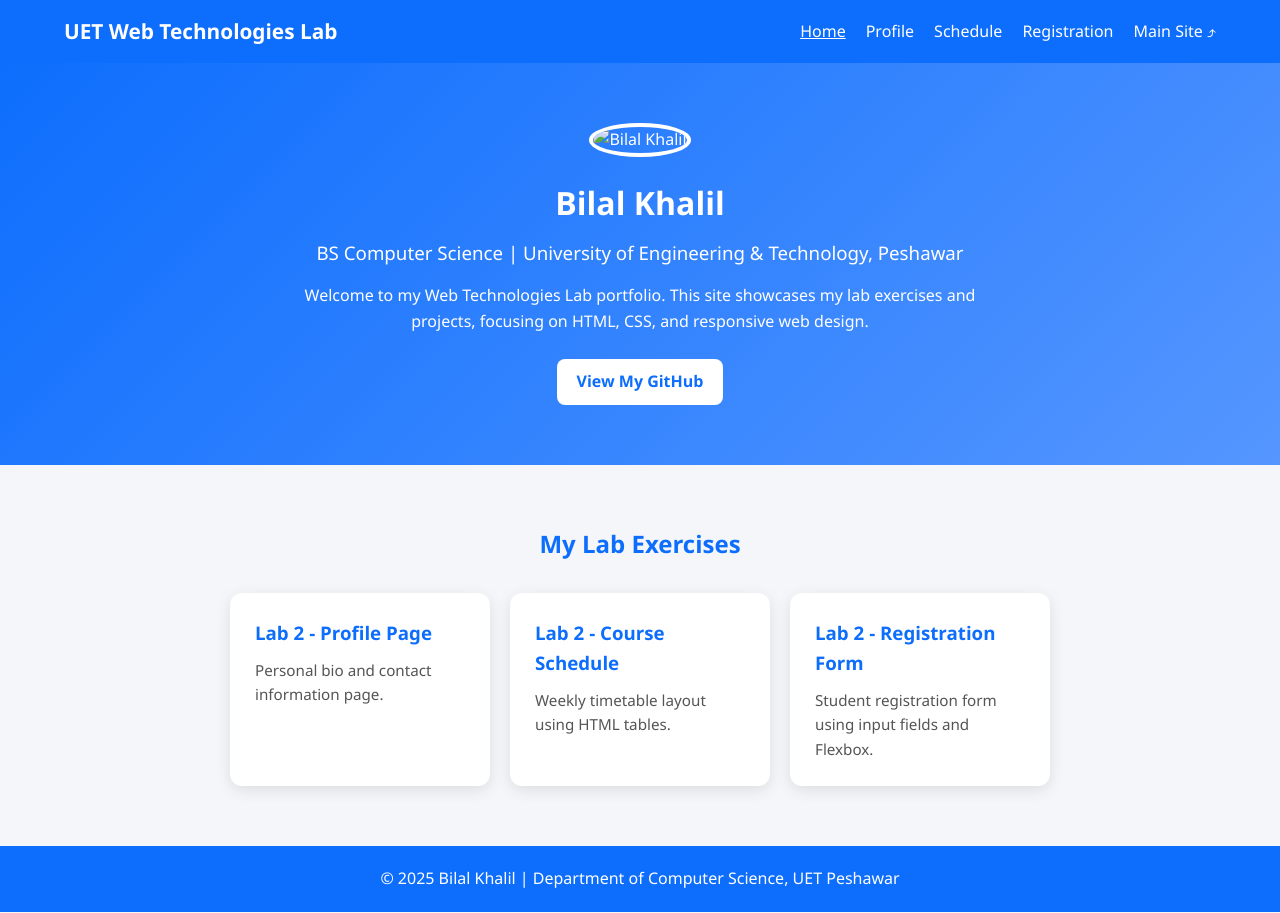
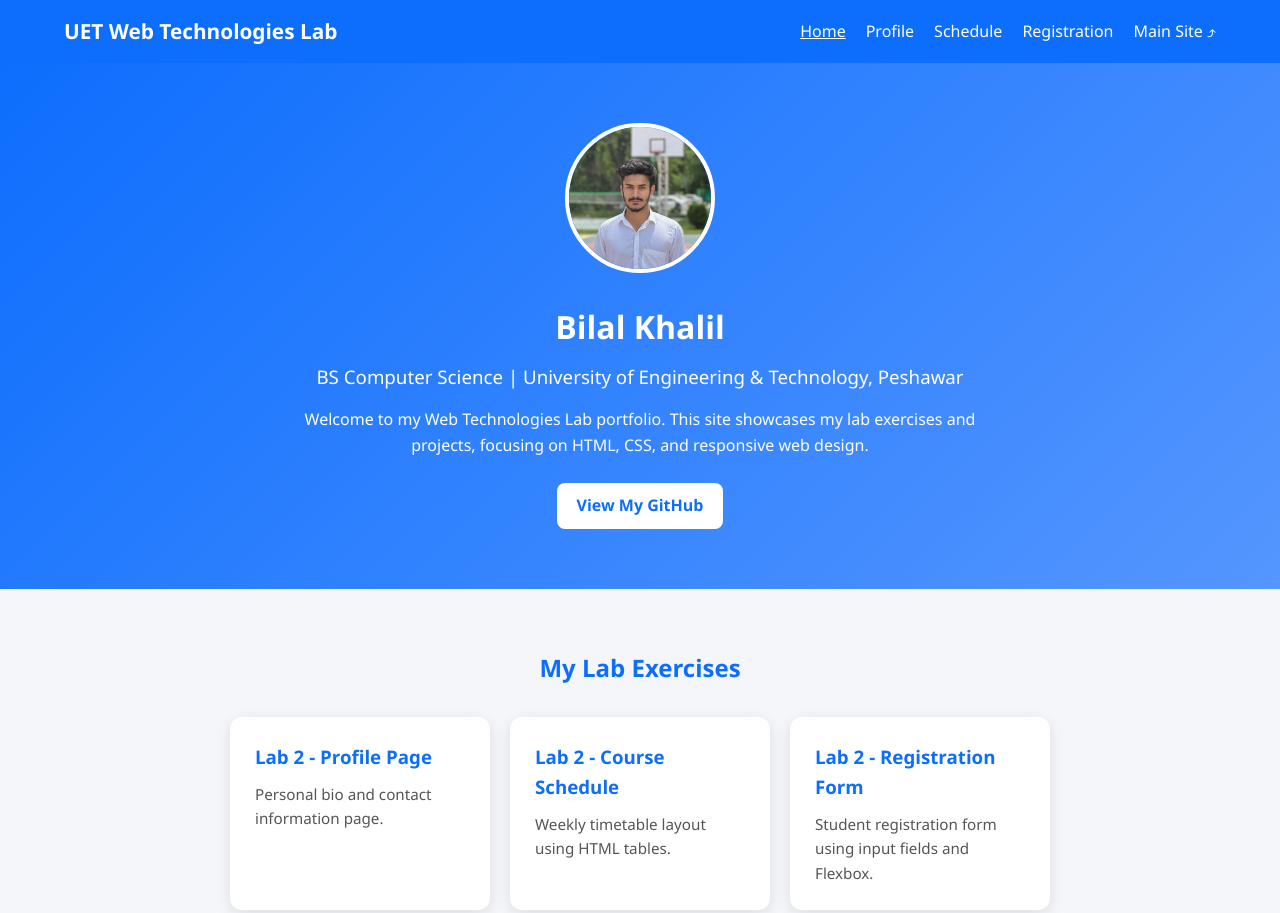
Before and after one commit to M-Bilal-Khalil/Web-Tasks, a plain HTML site: page Lab-2/index.html in a window 1280 px wide. Shown: the top 913 px of the page. Drawn offline with Linux system fonts and the light colour scheme; files that its build step writes are made by us from their sources.

Commit message:
added picture and corrected spelling

```diff
--- a/Lab-2/index.html
+++ b/Lab-2/index.html
@@ -24,7 +24,7 @@
   <!-- ===== HERO SECTION ===== -->
   <section class="hero">
     <div class="hero-content">
-      <img src="images/profile.jpg" alt="Bilal Khalil" class="hero-img" />
+      <img src="assets/IMG_20251013_205936.jpg" alt="Bilal Khalil" class="hero-img" />
       <h1>Bilal Khalil</h1>
       <h3>BS Computer Science | University of Engineering & Technology, Peshawar</h3>
       <p>
```
Also changed, not shown: Lab-2/assets/IMG_20251013_205936.jpg (added), Lab-2/styles/style.css (renamed from Lab-2/style/style.css).
